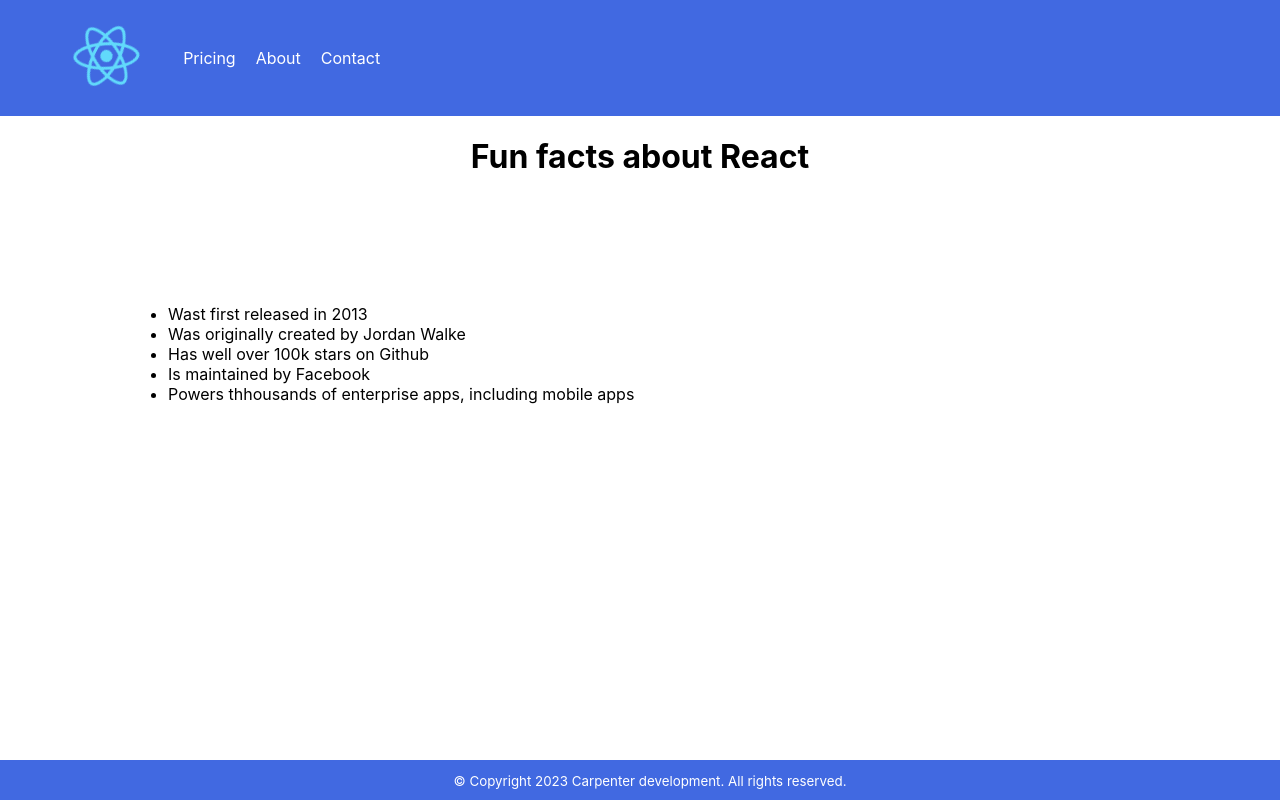
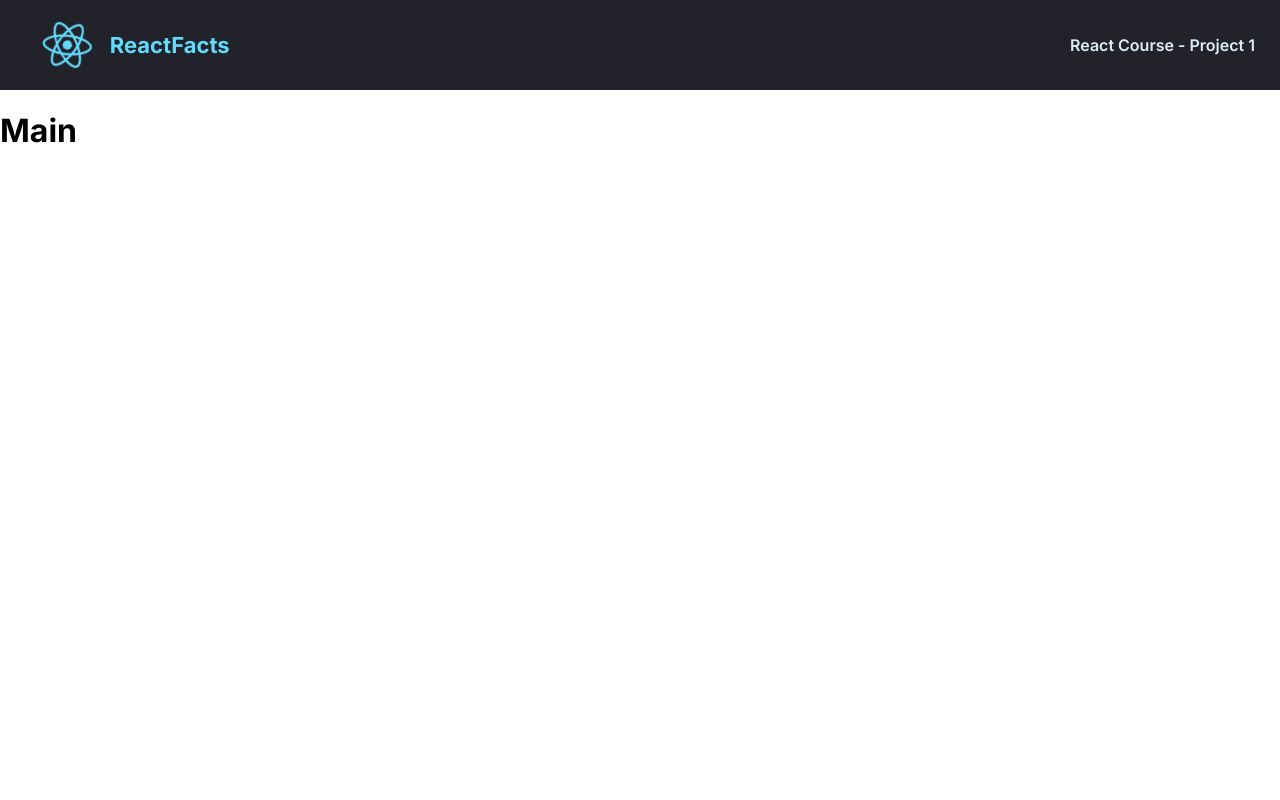
Before and after one commit to virendracarpenter/my-react-app, a React (Create React App) app: page / in a window 1280 px wide. Built offline with nearby package versions, Linux system fonts and the light colour scheme.

Commit message:
added nav and logo animation

```diff
--- a/public/index.html
+++ b/public/index.html
@@ -1,14 +1,15 @@
 <!DOCTYPE html>
 <html lang="en">
+
 <head>
   <meta charset="utf-8" />
+  <link rel="preconnect" href="https://fonts.googleapis.com">
+  <link rel="preconnect" href="https://fonts.gstatic.com" crossorigin>
+  <link href="https://fonts.googleapis.com/css2?family=Inter:wght@400;600;700&display=swap" rel="stylesheet">
   <link rel="icon" href="%PUBLIC_URL%/favicon.ico" />
   <meta name="viewport" content="width=device-width, initial-scale=1" />
   <meta name="theme-color" content="#000000" />
-    <meta
-      name="description"
-      content="Web site created using create-react-app"
-    />
+  <meta name="description" content="Web site created using create-react-app" />
   <link rel="apple-touch-icon" href="%PUBLIC_URL%/logo192.png" />
   <!--
       manifest.json provides metadata used when your web app is installed on a
@@ -26,6 +27,7 @@
     -->
   <title>React App</title>
 </head>
+
 <body>
   <noscript>You need to enable JavaScript to run this app.</noscript>
   <div id="root"></div>
@@ -40,4 +42,5 @@
       To create a production bundle, use `npm run build` or `yarn build`.
     -->
 </body>
+
 </html>
--- a/src/App.css
+++ b/src/App.css
@@ -1,61 +1,37 @@
-.App {
-  text-align: center;
+nav {
+  display: flex;
+  align-items: center;
+  background-color: #21222a;
+  height: 90px;
+  padding: 30px 25px;
 }
 
-.Main-content > ul {
-  text-align: left;
-  margin: 10%;
+.nav-logo-title,
+.nav-title {
+  margin: 0;
+}
+.nav-logo-title {
+  margin-right: auto;
+  color: #61dafb;
+  font-weight: 700;
+  font-size: 22px;
 }
 
-.App-logo {
-  height: 10vmin;
-  pointer-events: none;
+.nav-title {
+  color: #deebf8;
+  font-weight: 600;
 }
 
-.App-header {
-  background-color: royalblue;
-  /* min-height: 100vh; */
-  display: flex;
-  /* flex-direction: column; */
-  /* align-items: center; */
-  justify-content: space-between;
-  /* font-size: calc(10px + 2vmin); */
-  color: white;
+.nav-logo {
+  height: 60px;
+  animation: nav-logo-rotation 8s infinite linear;
 }
 
-.App-header-items {
-  list-style: none;
-  display: flex;
-  align-items: center;
-  justify-content: space-evenly;
-}
-
-.App-header-items > li {
-  padding: 0px 10px;
-}
-
-@media (prefers-reduced-motion: no-preference) {
-  .App-logo {
-    animation: App-logo-spin infinite 3s linear;
-  }
-}
-
-@keyframes App-logo-spin {
+@keyframes nav-logo-rotation {
   from {
     transform: rotate(0deg);
   }
   to {
-    transform: rotate(360deg);
+    transform: rotate(359deg);
   }
 }
-
-.Footer {
-  align-items: baseline;
-  background-color: royalblue;
-  text-align: center;
-  color: white;
-  position: absolute;
-  bottom: 0;
-  width: 100%;
-  padding: 10px;
-}
--- a/src/App.js
+++ b/src/App.js
@@ -1,14 +1,12 @@
 import "./App.css";
-import MainContent from "./MainContent";
-import Footer from "./Footer";
-import Header from "./Header";
+import NavBar from "./components/Navbar";
+import Main from "./components/Main";
 
 function App() {
   return (
-    <div className="App">
-      <Header />
-      <MainContent />
-      <Footer />
+    <div className="container">
+      <NavBar />
+      <Main />
     </div>
   );
 }
--- a/src/Footer.js
+++ /dev/null
@@ -1,11 +0,0 @@
-function Footer() {
-  return (
-    <footer className="Footer">
-      <small>
-        © Copyright 2023 Carpenter development. All rights reserved.
-      </small>
-    </footer>
-  );
-}
-
-export default Footer;
--- a/src/Header.js
+++ /dev/null
@@ -1,20 +0,0 @@
-import logo from "./images/logo.svg";
-
-function Header() {
-  return (
-    <header>
-      <nav className="App-header">
-        <ul className="App-header-items">
-          <li>
-            <img src={logo} className="App-logo" alt="logo" />
-          </li>
-          <li>Pricing</li>
-          <li>About</li>
-          <li>Contact</li>
-        </ul>
-      </nav>
-    </header>
-  );
-}
-
-export default Header;
--- a/src/MainContent.js
+++ /dev/null
@@ -1,16 +0,0 @@
-function MainContent() {
-  return (
-    <div className="Main-content">
-      <h1>Fun facts about React</h1>
-      <ul>
-        <li>Wast first released in 2013</li>
-        <li>Was originally created by Jordan Walke</li>
-        <li>Has well over 100k stars on Github</li>
-        <li>Is maintained by Facebook</li>
-        <li>Powers thhousands of enterprise apps, including mobile apps</li>
-      </ul>
-    </div>
-  );
-}
-
-export default MainContent;
--- /dev/null
+++ b/src/components/Main.js
@@ -0,0 +1,9 @@
+function Main() {
+  return (
+    <main className="Main">
+      <h1>Main</h1>
+    </main>
+  );
+}
+
+export default Main;
--- /dev/null
+++ b/src/components/Navbar.js
@@ -0,0 +1,13 @@
+import logo from "../images/logo.svg";
+
+function NavBar() {
+  return (
+    <nav>
+      <img src={logo} alt="react logo" className="nav-logo"/>
+      <h3 className="nav-logo-title">ReactFacts</h3>
+      <h4 className="nav-title">React Course - Project 1</h4>
+    </nav>
+  );
+}
+
+export default NavBar;
--- a/src/index.css
+++ b/src/index.css
@@ -1,13 +1,15 @@
+* {
+  box-sizing: border-box;
+}
+
 body {
   margin: 0;
-  font-family: -apple-system, BlinkMacSystemFont, 'Segoe UI', 'Roboto', 'Oxygen',
-    'Ubuntu', 'Cantarell', 'Fira Sans', 'Droid Sans', 'Helvetica Neue',
+  font-family: "Inter", -apple-system, BlinkMacSystemFont, "Segoe UI", "Roboto",
+    "Oxygen", "Ubuntu", "Cantarell", "Fira Sans", "Droid Sans", "Helvetica Neue",
     sans-serif;
-  /* -webkit-font-smoothing: antialiased; */
-  /* -moz-osx-font-smoothing: grayscale; */
 }
 
 code {
-  font-family: source-code-pro, Menlo, Monaco, Consolas, 'Courier New',
+  font-family: source-code-pro, Menlo, Monaco, Consolas, "Courier New",
     monospace;
 }
```
Lines whose indentation alone changed are shown as unchanged.
